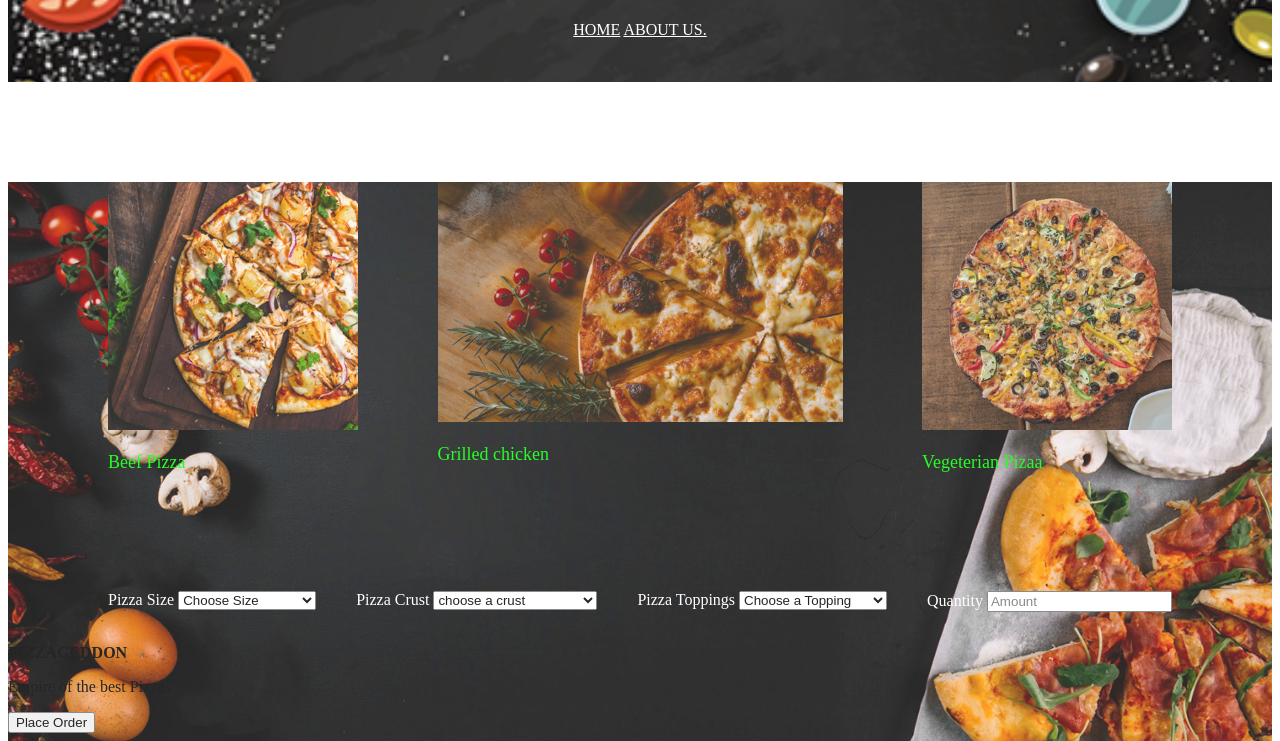
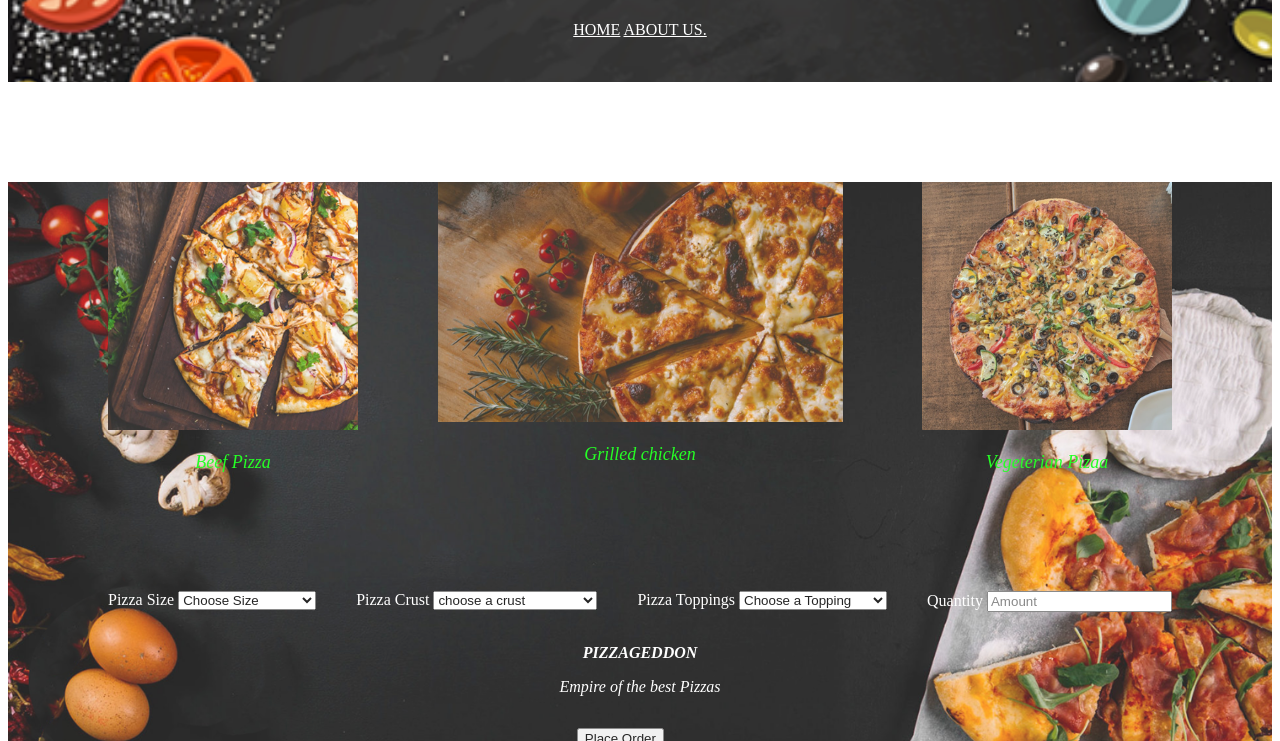
Before and after one commit to tonyishangu/pizza-ip, a plain HTML site: page index.html in a window 1280 px wide. Shown: the part 59-800 px from the top of the page. Drawn offline with Linux system fonts and the light colour scheme.

Commit message:
add css rule to place button center

```diff
--- a/css/style.css
+++ b/css/style.css
@@ -32,6 +32,7 @@ footer{
      margin-right: 100px;
      margin-left: 100px;
      margin-top:100px;
+     margin-bottom: 100px;
 }
 #para{
     color:lime;
@@ -48,3 +49,12 @@ footer{
     padding-bottom: 1rem;
     color: white;
 }
+p{
+    color: white;
+    font-style: italic;
+    text-align: center;
+}
+button {
+  margin-top: 1rem;
+  margin-left: 45%;
+}
```
